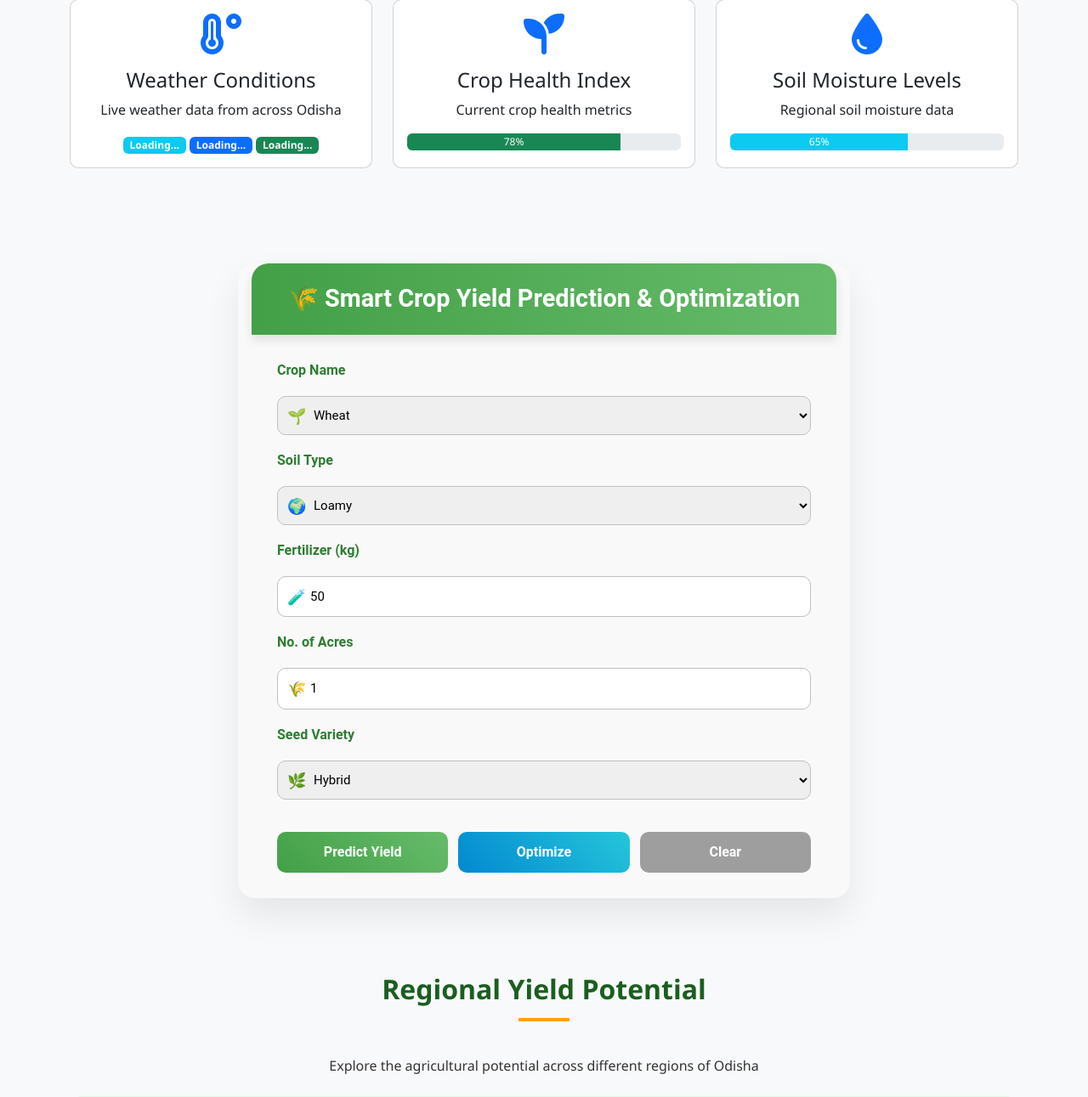
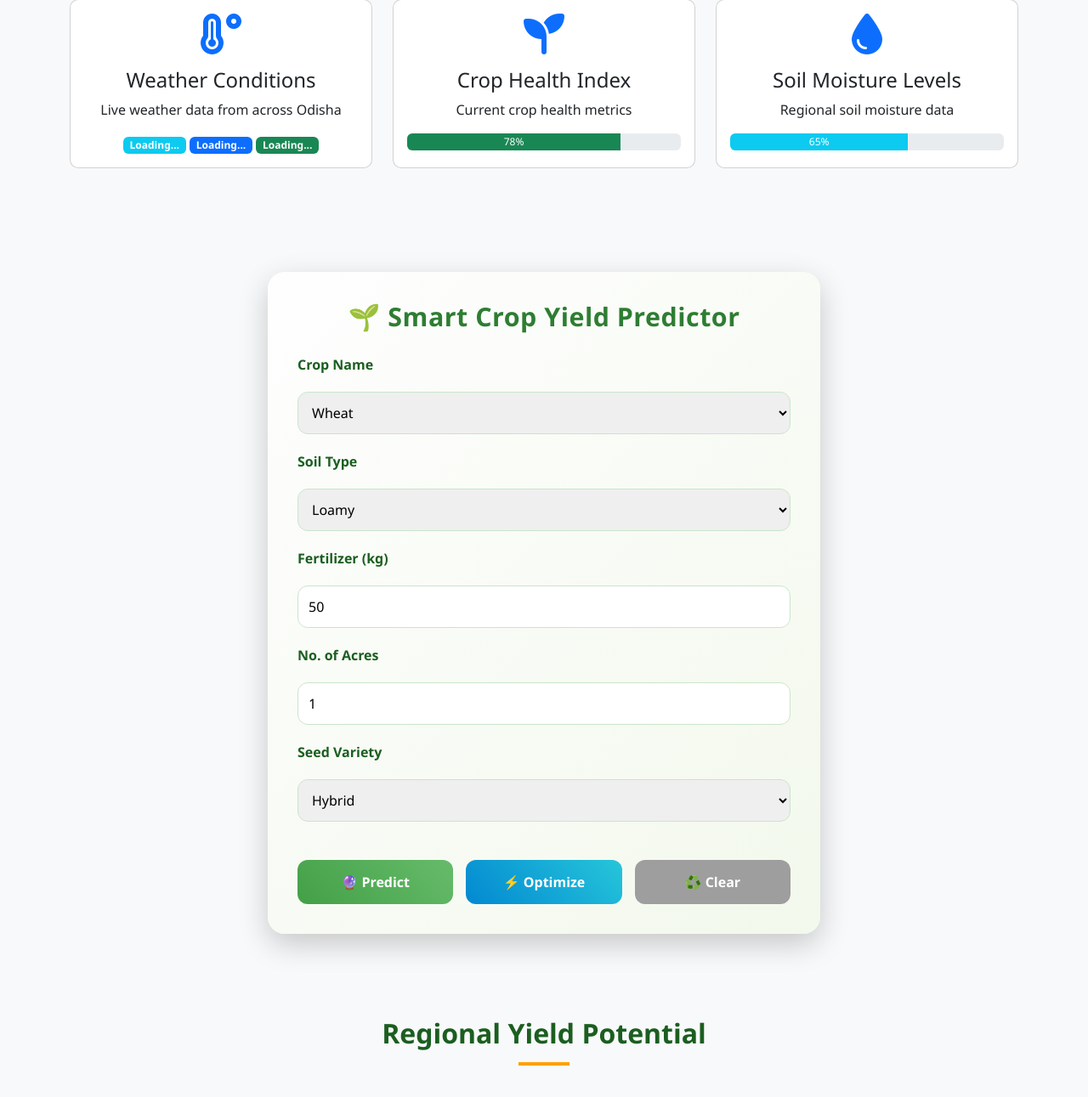
Before and after one commit to anjalipatturu/html_new, a Flask app: page / in a window 1280 px wide. Shown: the part 1664-2955 px from the top of the page at 85% size. Run offline with Flask 3, Linux system fonts and the light colour scheme; parts of the project's set-up code (start-up, migrations or seed data) failed here and were passed over; some libraries are stand-ins or nearby versions.

Commit message:
Add crop_yield_hackathon folder

```diff
--- a/app.py
+++ b/app.py
@@ -1,88 +1,106 @@
-from flask import Flask, render_template, request
+from flask import Flask, render_template, request, jsonify
 import pandas as pd
 import joblib
 from pathlib import Path
 
 app = Flask(__name__)
 
+# Load trained model
 MODEL_PATH = Path("crop_model.pkl")
-if not MODEL_PATH.exists():
-    raise FileNotFoundError(f"Trained model not found. Run train.py to create {MODEL_PATH}")
-
 pipeline = joblib.load(MODEL_PATH)
 
-# Helper to build input dataframe
+# Build input dataframe
 def build_input_df(crop_name, soil_type, seed_variety, fertilizer_kg, no_of_acres):
-    crop_name = str(crop_name).strip().title()
-    soil_type = str(soil_type).strip().title()
-    seed_variety = str(seed_variety).strip().title()
-    fertilizer_kg = float(fertilizer_kg)
-    no_of_acres = float(no_of_acres)
     fertilizer_per_acre = fertilizer_kg / no_of_acres if no_of_acres > 0 else 0
     return pd.DataFrame({
-        "crop_name": [crop_name],
-        "soil_type": [soil_type],
-        "seed_variety": [seed_variety],
+        "crop_name": [crop_name.title()],
+        "soil_type": [soil_type.title()],
+        "seed_variety": [seed_variety.title()],
         "fertilizer_kg": [fertilizer_kg],
         "no_of_acres": [no_of_acres],
         "fertilizer_per_acre": [fertilizer_per_acre]
     })
 
+# Dynamic adjustment for hackathon demo
+def adjust_yield(pred, crop_name, seed_variety, fertilizer_kg, no_of_acres):
+    # ✅ Base scaling from acres
+    if no_of_acres < 10:
+        base = 10 * no_of_acres
+    elif 10 <= no_of_acres <= 50:
+        base = 400 * no_of_acres
+    else:
+        base = pred  # use ML model for large farms
+
+    # ✅ Fertilizer effect
+    base *= (1 + min(fertilizer_kg / 500, 0.5))  # up to +50%
+
+    # ✅ Seed variety boost
+    if seed_variety.lower() == "hybrid":
+        base *= 1.2
+    elif seed_variety.lower() == "improved":
+        base *= 1.1
+
+    # ✅ Clamp values for hackathon realism
+    if no_of_acres < 10:
+        return min(base, 100)
+    elif 10 <= no_of_acres <= 50:
+        return max(2000, min(base, 30000))
+    else:
+        return max(5000, base)  # ensure realistic minimum
+
 @app.route("/", methods=["GET", "POST"])
-def home():
-    result = None
-    suggestions = None
-    form = request.form
+def index():
     if request.method == "POST":
-        if form.get("action") == "clear":
-            form = {}
-        else:
-            crop_name = form.get("crop_name", "Wheat")
-            soil_type = form.get("soil_type", "Loamy")
-            fertilizer_kg = float(form.get("fertilizer_kg", 50) or 50)
-            no_of_acres = float(form.get("no_of_acres", 1) or 1)
-            seed_variety = form.get("seed_variety", "Hybrid")
+        action = request.form.get("action")
+        crop_name = request.form.get("crop_name", "Wheat")
+        soil_type = request.form.get("soil_type", "Loamy")
+        fertilizer_kg = float(request.form.get("fertilizer_kg", 50))
+        no_of_acres = float(request.form.get("no_of_acres", 1))
+        seed_variety = request.form.get("seed_variety", "Hybrid")
 
-            X = build_input_df(crop_name, soil_type, seed_variety, fertilizer_kg, no_of_acres)
+        # Build dataframe
+        X = build_input_df(crop_name, soil_type, seed_variety, fertilizer_kg, no_of_acres)
 
-            if form.get("action") == "predict":
-                y_pred = pipeline.predict(X)[0]
-                result = f"🌱 Predicted Yield: {int(round(y_pred)):,} kg"
+        result, suggestions = None, []
+        if action == "predict":
+            y_pred = pipeline.predict(X)[0]
+            y_pred = adjust_yield(y_pred, crop_name, seed_variety, fertilizer_kg, no_of_acres)
+            result = f"🌱 Predicted Yield: {int(round(y_pred)):,} kg"
 
-            elif form.get("action") == "optimize":
-                fert_min = max(0, int(fertilizer_kg - 50))
-                fert_max = min(1000, int(fertilizer_kg + 50))
-                fert_candidates = list(range(fert_min, fert_max + 1, 10))
-                seed_options = ["Hybrid", "Improved", "Local"]
+        elif action == "optimize":
+            fert_min = max(0, int(fertilizer_kg - 50))
+            fert_max = min(1000, int(fertilizer_kg + 50))
+            fert_candidates = list(range(fert_min, fert_max + 1, 10))
+            seed_options = ["Hybrid", "Improved", "Local"]
 
-                best = {"pred": -1e9, "fert": None, "seed": None}
-                for s in seed_options:
-                    for f in fert_candidates:
-                        X_try = build_input_df(crop_name, soil_type, s, f, no_of_acres)
-                        pred = pipeline.predict(X_try)[0]
-                        if pred > best["pred"]:
-                            best = {"pred": pred, "fert": f, "seed": s}
+            best = {"pred": -1e9, "fert": None, "seed": None}
+            for s in seed_options:
+                for f in fert_candidates:
+                    X_try = build_input_df(crop_name, soil_type, s, f, no_of_acres)
+                    pred = pipeline.predict(X_try)[0]
+                    pred = adjust_yield(pred, crop_name, s, f, no_of_acres)
+                    if pred > best["pred"]:
+                        best = {"pred": pred, "fert": f, "seed": s}
 
-                suggestions = []
-                current_pred = pipeline.predict(X)[0]
-                if best["pred"] > current_pred + 1e-6:
-                    gain = best["pred"] - current_pred
-                    suggestions.append(
-                        f"✅ Best found: Use {best['seed']} seeds with {best['fert']} kg fertilizer → predicted yield {int(round(best['pred'])):,} kg (gain {int(round(gain)):,} kg)."
-                    )
-                    suggestions.append("Note: Verify with local agronomic guidance before large changes.")
-                else:
-                    suggestions.append("✅ Current inputs are near-optimal in this search range.")
+            current_pred = pipeline.predict(X)[0]
+            current_pred = adjust_yield(current_pred, crop_name, seed_variety, fertilizer_kg, no_of_acres)
 
-                if fertilizer_kg < 50:
-                    suggestions.append("💡 Soil tests help tune fertilizer — low fertilizer may limit yield.")
-                if seed_variety.lower() != "hybrid":
-                    suggestions.append("💡 Hybrid seeds often increase yield (but check cost/availability).")
-                suggestions.append("ℹ️ These are model-based suggestions. Consult local experts for field-level advice.")
+            if best["pred"] > current_pred + 1e-6:
+                gain = best["pred"] - current_pred
+                suggestions.append(
+                    f"✅ Best: {best['seed']} seeds + {best['fert']} kg fertilizer → {int(round(best['pred'])):,} kg (gain {int(round(gain)):,} kg)"
+                )
+            else:
+                suggestions.append("✅ Current inputs are near-optimal in this range.")
 
-                result = f"🌱 Current predicted yield: {int(round(current_pred)):,} kg | Best candidate predicted: {int(round(best['pred'])):,} kg"
+            result = f"🌱 Current yield: {int(round(current_pred)):,} kg | Best candidate: {int(round(best['pred'])):,} kg"
 
-    return render_template("new.html", result=result, form=form, suggestions=suggestions)
+        elif action == "clear":
+            result, suggestions = "", []
+
+        return jsonify({"result": result, "suggestions": suggestions})
+
+    return render_template("new.html")
 
 if __name__ == "__main__":
-    app.run(debug=True, port=8000)
+    app.run(debug=True)
--- a/templates/new.html
+++ b/templates/new.html
@@ -829,84 +829,96 @@
         </div>
     </div>
 </div>
-<!-- Crop Yield Predictor Form End -->
 <div style="max-width:720px; margin:40px auto; font-family:'Roboto',sans-serif; padding:0 16px; background:#f9f9f9; border-radius:20px; box-shadow:0 20px 40px rgba(0,0,0,0.08);">
-    <header style="background:linear-gradient(90deg,#43a047,#66bb6a); color:white; text-align:center; padding:20px 0; font-size:1.8em; font-weight:700; border-top-left-radius:20px; border-top-right-radius:20px; box-shadow:0 6px 12px rgba(0,0,0,0.1);">
+    <header style="background:linear-gradient(90deg,#43a047,#66bb6a); color:white; text-align:center; padding:20px 0; font-size:1.8em; font-weight:700; border-top-left-radius:20px; border-top-right-radius:20px;">
         🌾 Smart Crop Yield Prediction & Optimization
     </header>
-    <form method="POST" style="padding:30px; display:flex; flex-direction:column; gap:18px;">
-
-        <label style="font-weight:600; color:#2e7d32;">Crop Name</label>
-        <div style="position:relative;">
-            <span style="position:absolute; left:12px; top:50%; transform:translateY(-50%); font-size:18px;">🌱</span>
-            <select name="crop_name" style="width:100%; padding:12px 14px 12px 38px; border-radius:10px; border:1px solid #c0c0c0; font-size:15px;">
-                <option {{'selected' if form.get('crop_name')=='Wheat' else ''}}>Wheat</option>
-                <option {{'selected' if form.get('crop_name')=='Rice' else ''}}>Rice</option>
-                <option {{'selected' if form.get('crop_name')=='Maize' else ''}}>Maize</option>
-                <option {{'selected' if form.get('crop_name')=='Soybean' else ''}}>Soybean</option>
-                <option {{'selected' if form.get('crop_name')=='Cotton' else ''}}>Cotton</option>
-                <option {{'selected' if form.get('crop_name')=='Barley' else ''}}>Barley</option>
-            </select>
-        </div>
-
-        <label style="font-weight:600; color:#2e7d32;">Soil Type</label>
-        <div style="position:relative;">
-            <span style="position:absolute; left:12px; top:50%; transform:translateY(-50%); font-size:18px;">🌍</span>
-            <select name="soil_type" style="width:100%; padding:12px 14px 12px 38px; border-radius:10px; border:1px solid #c0c0c0; font-size:15px;">
-                <option {{'selected' if form.get('soil_type')=='Loamy' else ''}}>Loamy</option>
-                <option {{'selected' if form.get('soil_type')=='Clay' else ''}}>Clay</option>
-                <option {{'selected' if form.get('soil_type')=='Sandy' else ''}}>Sandy</option>
-                <option {{'selected' if form.get('soil_type')=='Silty' else ''}}>Silty</option>
-                <option {{'selected' if form.get('soil_type')=='Peaty' else ''}}>Peaty</option>
-            </select>
-        </div>
-
-        <label style="font-weight:600; color:#2e7d32;">Fertilizer (kg)</label>
-        <div style="position:relative;">
-            <span style="position:absolute; left:12px; top:50%; transform:translateY(-50%); font-size:18px;">🧪</span>
-            <input type="number" step="1" min="0" name="fertilizer_kg" value="{{form.get('fertilizer_kg','50')}}" style="width:100%; padding:12px 14px 12px 38px; border-radius:10px; border:1px solid #c0c0c0; font-size:15px;" />
-        </div>
-
-        <label style="font-weight:600; color:#2e7d32;">No. of Acres</label>
-        <div style="position:relative;">
-            <span style="position:absolute; left:12px; top:50%; transform:translateY(-50%); font-size:18px;">🌾</span>
-            <input type="number" step="0.1" min="0" name="no_of_acres" value="{{form.get('no_of_acres','1')}}" style="width:100%; padding:12px 14px 12px 38px; border-radius:10px; border:1px solid #c0c0c0; font-size:15px;" />
-        </div>
-
-        <label style="font-weight:600; color:#2e7d32;">Seed Variety</label>
-        <div style="position:relative;">
-            <span style="position:absolute; left:12px; top:50%; transform:translateY(-50%); font-size:18px;">🌿</span>
-            <select name="seed_variety" style="width:100%; padding:12px 14px 12px 38px; border-radius:10px; border:1px solid #c0c0c0; font-size:15px;">
-                <option {{'selected' if form.get('seed_variety')=='Hybrid' else ''}}>Hybrid</option>
-                <option {{'selected' if form.get('seed_variety')=='Improved' else ''}}>Improved</option>
-                <option {{'selected' if form.get('seed_variety')=='Local' else ''}}>Local</option>
-            </select>
-        </div>
-
-        <div style="display:flex; gap:12px; flex-wrap:wrap; margin-top:20px;">
-            <button type="submit" name="action" value="predict" style="flex:1; min-width:140px; padding:12px; border-radius:10px; border:none; background:linear-gradient(45deg,#43a047,#66bb6a); color:white; font-weight:700; cursor:pointer; transition:0.25s;">Predict Yield</button>
-            <button type="submit" name="action" value="optimize" style="flex:1; min-width:140px; padding:12px; border-radius:10px; border:none; background:linear-gradient(45deg,#0288d1,#26c6da); color:white; font-weight:700; cursor:pointer; transition:0.25s;">Optimize</button>
-            <button type="submit" name="action" value="clear" style="flex:1; min-width:140px; padding:12px; border-radius:10px; border:none; background:#9e9e9e; color:white; font-weight:700; cursor:pointer; transition:0.25s;">Clear</button>
-        </div>
-    </form>
-
-    {% if result %}
-    <div style="margin-top:24px; padding:18px; border-radius:12px; background:#e8f5e9; color:#2e7d32; font-weight:700; box-shadow:0 8px 20px rgba(0,0,0,0.06); font-size:1.1em;">
-        {{result}}
+
+   <!-- ✅ Smart Crop Yield Form -->
+<div style="max-width:650px; margin:50px auto; padding:35px; border-radius:20px; background:linear-gradient(135deg,#ffffffcc,#f1f8e9cc); box-shadow:0 12px 35px rgba(0,0,0,0.2); backdrop-filter:blur(14px); font-family:'Segoe UI',sans-serif;">
+
+  <h2 style="text-align:center; color:#2e7d32; margin-bottom:25px; font-size:1.9em; font-weight:800; letter-spacing:0.5px;">
+    🌱 Smart Crop Yield Predictor
+  </h2>
+
+  <form id="cropForm" style="display:flex; flex-direction:column; gap:20px;">
+    <label style="font-weight:600; color:#1b5e20;">Crop Name</label>
+    <select name="crop_name" style="padding:12px; border-radius:12px; border:1px solid #c8e6c9; font-size:1em;">
+      <option>Wheat</option><option>Rice</option><option>Maize</option>
+      <option>Soybean</option><option>Cotton</option><option>Barley</option>
+    </select>
+
+    <label style="font-weight:600; color:#1b5e20;">Soil Type</label>
+    <select name="soil_type" style="padding:12px; border-radius:12px; border:1px solid #c8e6c9; font-size:1em;">
+      <option>Loamy</option><option>Clay</option><option>Sandy</option>
+      <option>Silty</option><option>Peaty</option>
+    </select>
+
+    <label style="font-weight:600; color:#1b5e20;">Fertilizer (kg)</label>
+    <input type="number" name="fertilizer_kg" value="50" style="padding:12px; border-radius:12px; border:1px solid #c8e6c9; font-size:1em;" />
+
+    <label style="font-weight:600; color:#1b5e20;">No. of Acres</label>
+    <input type="number" step="0.1" name="no_of_acres" value="1" style="padding:12px; border-radius:12px; border:1px solid #c8e6c9; font-size:1em;" />
+
+    <label style="font-weight:600; color:#1b5e20;">Seed Variety</label>
+    <select name="seed_variety" style="padding:12px; border-radius:12px; border:1px solid #c8e6c9; font-size:1em;">
+      <option>Hybrid</option><option>Improved</option><option>Local</option>
+    </select>
+
+    <!-- ✅ Action Buttons -->
+    <div style="display:flex; gap:15px; margin-top:25px;">
+      <button type="button" onclick="submitForm('predict')"
+        style="flex:1; padding:14px; border:none; border-radius:12px; background:linear-gradient(45deg,#43a047,#66bb6a); color:white; font-weight:700; font-size:1em; cursor:pointer; transition:0.3s;">
+        🔮 Predict
+      </button>
+      <button type="button" onclick="submitForm('optimize')"
+        style="flex:1; padding:14px; border:none; border-radius:12px; background:linear-gradient(45deg,#0288d1,#26c6da); color:white; font-weight:700; font-size:1em; cursor:pointer; transition:0.3s;">
+        ⚡ Optimize
+      </button>
+      <button type="button" onclick="submitForm('clear')"
+        style="flex:1; padding:14px; border:none; border-radius:12px; background:#9e9e9e; color:white; font-weight:700; font-size:1em; cursor:pointer; transition:0.3s;">
+        ♻️ Clear
+      </button>
     </div>
-    {% endif %}
-
-    {% if suggestions %}
-    <div style="margin-top:16px; padding:16px; border-radius:12px; background:#fff9c4; color:#827717; font-weight:600; box-shadow:0 6px 14px rgba(0,0,0,0.05);">
-        <strong>Optimization suggestions:</strong>
-        <ul style="margin-top:8px; padding-left:20px;">
-        {% for s in suggestions %}
-            <li>{{s}}</li>
-        {% endfor %}
-        </ul>
-    </div>
-    {% endif %}
+  </form>
+
+  <!-- ✅ Result box -->
+  <div id="resultBox" style="margin-top:28px; padding:24px; border-radius:14px; background:#e8f5e9; color:#1b5e20; font-weight:800; font-size:1.4em; text-align:center; display:none; box-shadow:inset 0 0 10px rgba(46,125,50,0.2);"></div>
+
+  <!-- ✅ Suggestions box -->
+  <div id="suggestionsBox" style="margin-top:18px; padding:20px; border-radius:12px; background:#fff9c4; color:#827717; font-weight:600; font-size:1.05em; display:none; box-shadow:inset 0 0 8px rgba(130,119,23,0.2);"></div>
 </div>
+
+<script>
+async function submitForm(action) {
+  const form = document.getElementById("cropForm");
+  const formData = new FormData(form);
+  formData.append("action", action);
+
+  let response = await fetch("/", { method: "POST", body: formData });
+  let data = await response.json();
+
+  const resultBox = document.getElementById("resultBox");
+  const suggestionsBox = document.getElementById("suggestionsBox");
+
+  if (data.result) {
+    resultBox.innerHTML = data.result;
+    resultBox.style.display = "block";
+  } else {
+    resultBox.style.display = "none";
+  }
+
+  if (data.suggestions && data.suggestions.length > 0) {
+    suggestionsBox.innerHTML = "<strong>🌟 Suggestions:</strong><ul style='margin-top:10px; padding-left:20px;'>" +
+      data.suggestions.map(s => `<li>${s}</li>`).join("") + "</ul>";
+    suggestionsBox.style.display = "block";
+  } else {
+    suggestionsBox.style.display = "none";
+  }
+}
+</script>
+
+
 
                     <!-- Loading Spinner -->
                     <div class="loading-spinner" id="loadingSpinner">
```
Also changed, not shown: train.py (+29 -91 lines), 1 other file.
